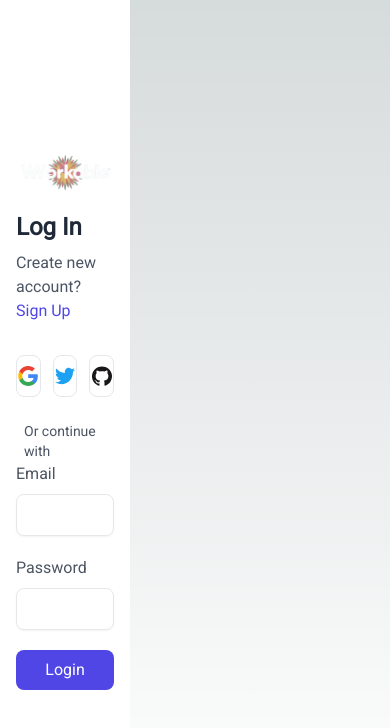
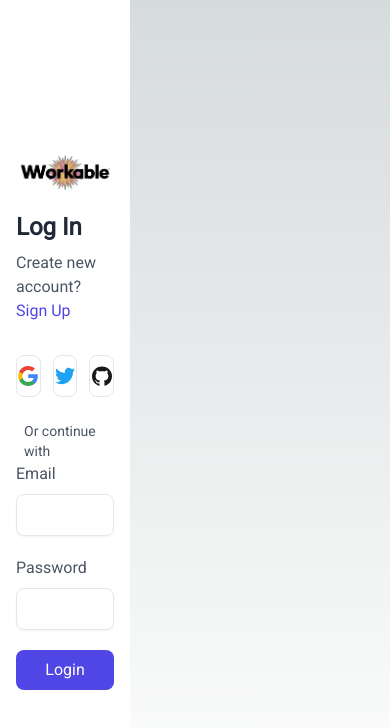
Before and after one commit to Thanatos1204/localhost-80085-HackX-NMIMS, a Next.js app in the folder workable/frontend/: page /login in a window 390 px wide. Shown: the top 728 px of the page. Built offline with nearby package versions, Linux system fonts and the light colour scheme; no server answers.

Commit message:
minor updates

```diff
--- a/workable/frontend/app/login/page.jsx
+++ b/workable/frontend/app/login/page.jsx
@@ -30,7 +30,7 @@ export default function LoginPage() {
               <div className="w-1/3 flex items-center justify-center h-screen bg-white py-5">
             <div className="w-full max-w-md space-y-8 px-4 bg-white text-gray-600 sm:px-0">
                 <div className="">
-                    <img src="/logo.png" width={150} className="lg:hidden" />
+                    <img src="/logo-black.png" width={150} className="lg:hidden" />
                     <div className="mt-5 space-y-2">
                         <h3 className="text-gray-800 text-2xl font-bold sm:text-3xl">Log In</h3>
                         <p className="">Create new account? <a href="javascript:void(0)" className="font-medium text-indigo-600 hover:text-indigo-500">Sign Up</a></p>
@@ -119,7 +119,7 @@ export default function LoginPage() {
         </div>
         <div className="relative flex-1 hidden items-center justify-center h-screen bg-gray-900 lg:flex">
             <div className="relative z-10 w-full max-w-md">
-                <img src="https://floatui.com/logo-dark.svg" width={150} />
+                <img src="/logo.png" width={150} />
                 <div className=" mt-16 space-y-3">
                     <h3 className="text-white text-3xl font-bold">Start growing your business quickly</h3>
                     <p className="text-gray-300">
--- a/workable/frontend/app/signup/page.jsx
+++ b/workable/frontend/app/signup/page.jsx
@@ -129,7 +129,7 @@ export default function LoginPage() {
         </div>
         <div className="relative flex-1 hidden items-center justify-center h-screen bg-gray-900 lg:flex">
             <div className="relative z-10 w-full max-w-md">
-                <img src="https://floatui.com/logo-dark.svg" width={150} />
+                <img src="/logo.png" width={150} />
                 <div className=" mt-16 space-y-3">
                     <h3 className="text-white text-3xl font-bold">Start growing your business quickly</h3>
                     <p className="text-gray-300">
```
